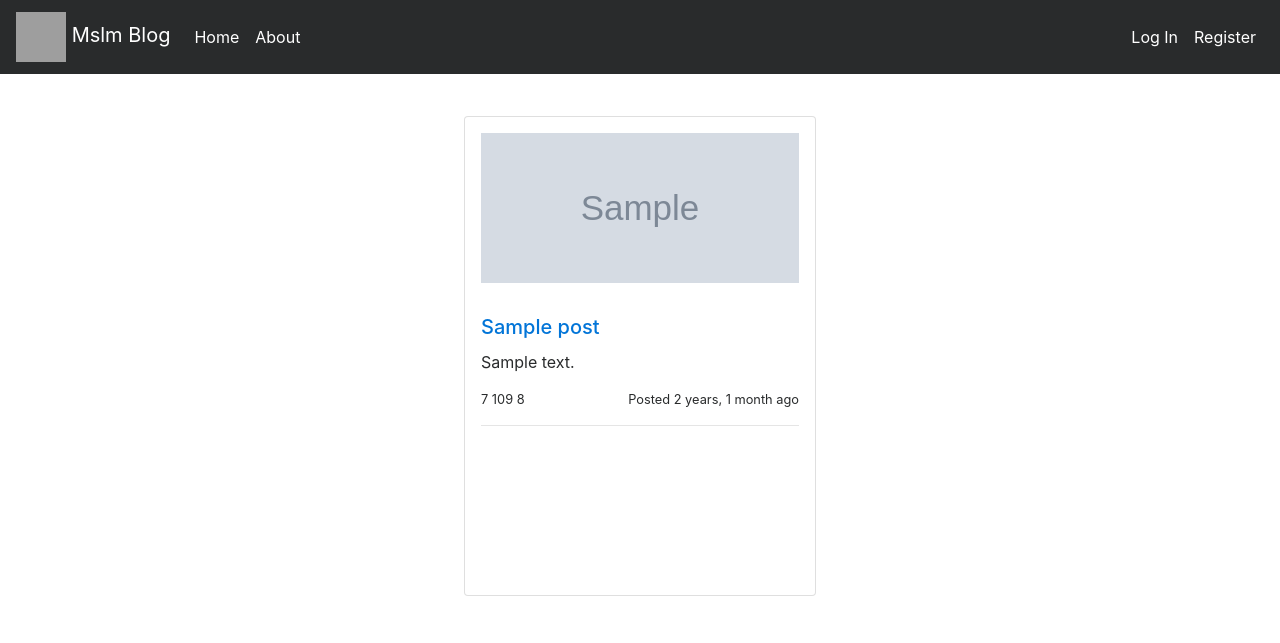
After one commit to mslmyrtd/Blog-project-Django-, a Django app: page /blog/details/1 in a window 1280 px wide. The commit adds this page. Shown: the top 643 px of the page. Run offline with Django 4.2, Linux system fonts and the light colour scheme; tables that the repository leaves empty hold one stand-in row (values such as "Sample post"); grey boxes marked "Sample" are stand-in pictures; some libraries are stand-ins or nearby versions; grey boxes are pictures that could not be loaded.

Commit message:
delete update button added dtetail page

```diff
--- /dev/null
+++ b/blog/templates/blog/details.html
@@ -0,0 +1,56 @@
+{% extends 'base.html' %} {% block content %}{% load humanize %}
+<div class="d-flex justify-content-center">
+  <div
+    class="card shadow p-3 mb-5 bg-white rounded"
+    style="width: 22rem; height: 30rem; margin-top: 1rem"
+  >
+    {% if post.image %}
+    <img
+      src="{{post.image.url}}"
+      onerror="this.src='media/img/django.jpg'"
+      class="img-responsive"
+      style="height: 150px"
+      alt="post_image"
+    />
+    {% endif %}
+    <hr />
+    <div class="card-body">
+      <h5 class="card-title">
+        <a style="text-decoration: none" href="{% url 'details' post.id %}"
+          >{{post.title}}
+        </a>
+      </h5>
+      <p class="card-text">{{post.content}}</p>
+      <p class="d-flex justify-content-between">
+        <small>
+          <span><i class="bi bi-chat-left" aria-hidden="true"></i> 7</span>
+          <span><i class="bi bi-eye-fill" aria-hidden="true"></i> 109</span>
+          <span><i class="bi bi-heart" aria-hidden="true"></i> 8</span>
+        </small>
+        <small> Posted {{post.published_date | naturaltime}} </small>
+      </p>
+      <hr />
+      {% if request.user == post.author %}
+      <a href="{% url 'update' post.id %}"
+        ><button class="btn btn-outline-info">UPDATE</button></a
+      >
+      <a href="{% url 'delete' post.id %}"
+        ><button class="btn btn-danger">DELETE</button></a
+      >
+      {% endif %}
+    </div>
+  </div>
+</div>
+{% endblock content %}
+
+
+
+
+
+
+
+
+
+
+
+Send a message to
--- a/blog/urls.py
+++ b/blog/urls.py
@@ -1,7 +1,9 @@
 from django.urls import path
-from .views import newpost,postlist
+from .views import newpost,details,delete,update
 urlpatterns = [
 
     path('newpost/',newpost, name="newpost" ),
-    # path('postlist/',postlist, name="list" ),
+    path('details/<int:id>',details, name="details" ),
+    path('delete/<int:id>',delete, name="delete" ),
+    path('update/<int:id>',update, name="update" ),
 ]
--- a/blog/views.py
+++ b/blog/views.py
@@ -1,6 +1,7 @@
 from django.shortcuts import render,redirect
 from .forms import PostForm
 from .models import Post
+import os
 # Create your views here.
 def newpost(request):
     form= PostForm()
@@ -24,3 +25,32 @@ def postlist(request):
         "posts": posts
     }
     return render(request, "users/home.html", context)
+
+def details(request,id):
+    post=Post.objects.get(id=id)
+    return render(request, "blog/details.html", {"post":post})
+
+def delete(request,id):
+    post=Post.objects.get(id=id)
+    if request.method=="POST":
+        # os.remove(post.image.path)
+        post.delete()
+        return redirect("home")
+    return render(request, "blog/delete.html", {"post":post})
+
+
+def update(request,id):
+    post=Post.objects.get(id=id)
+    form=PostForm(instance=post)
+    if request.method=="POST":
+        form=PostForm(request.POST, request.FILES,instance=post )
+        if form.is_valid():
+            form.author=request.user
+            form.last_updated=Post.last_updated
+            form.save()
+            return redirect("home")
+    context = {
+        "form": form,
+        "post":post
+    }
+    return render(request, "blog/update.html", context)
--- a/main/settings.py
+++ b/main/settings.py
@@ -41,6 +41,7 @@ INSTALLED_APPS = [
     "blog",
     "users",
     'crispy_forms',
+    "django.contrib.humanize",
 
 ]
 
--- a/templates/navbar.html
+++ b/templates/navbar.html
@@ -46,7 +46,7 @@
       </li>
       <li class="nav-item active">
 
-        <a class="nav-link" href="{% url 'logout' %}">New Post</a>
+        <a class="nav-link" href="{% url 'newpost' %}">New Post</a>
       </li>
       {% else %}
 
```
Also changed, not shown: blog/templates/blog/delete.html (added, +10 -0 lines), blog/templates/blog/update.html (added, +16 -0 lines), users/templates/users/home.html (+4 -4 lines).
